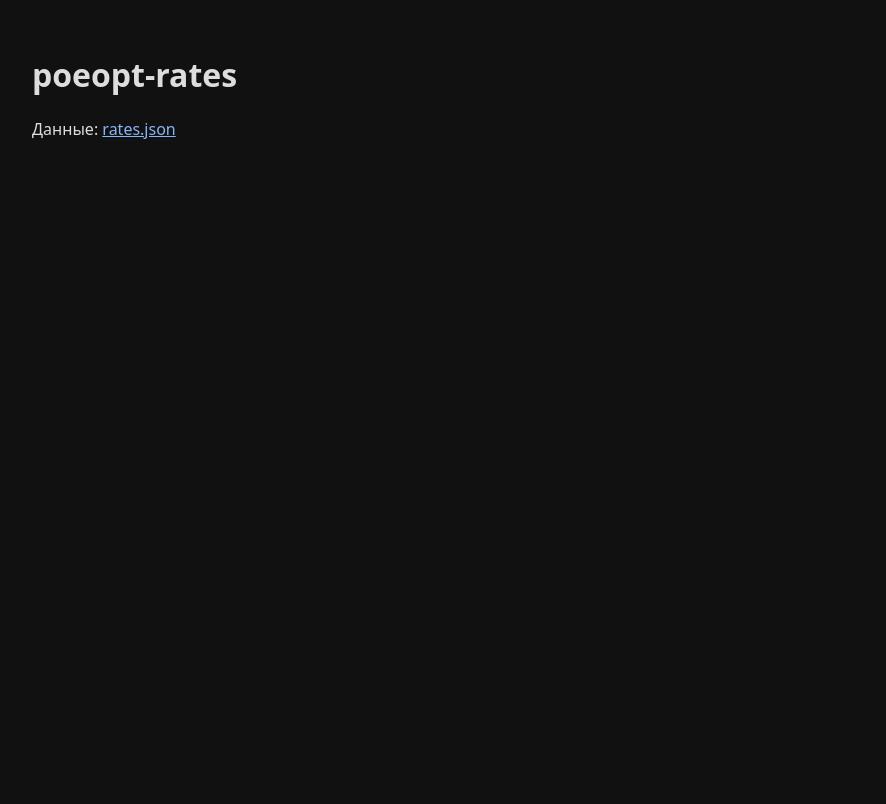
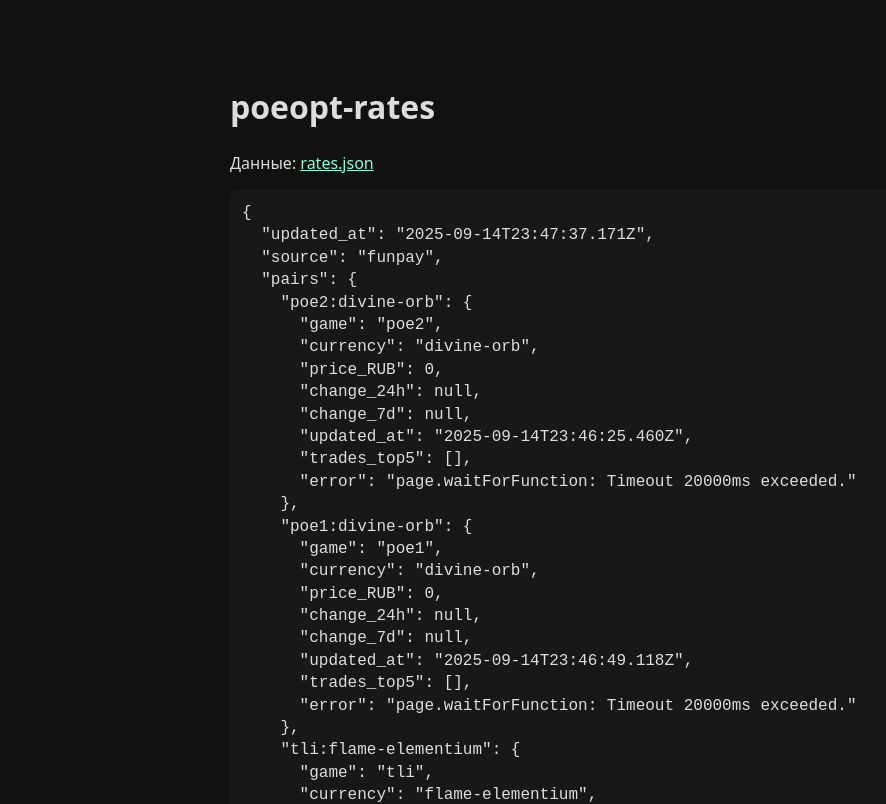
Before and after one commit to poeopt/poeopt-rates, a plain HTML site: page index.html in a window 1280 px wide. Shown: the top 804 px of the page, without its empty margins (0-886 px from the left). Drawn offline with Linux system fonts and the light colour scheme.

Commit message:
Deploying to gh-pages from @ poeopt/poeopt-rates@10b8ac9be9c4f6b81eff2383ac5ecf49bbec5da3 🚀

```diff
--- a/index.html
+++ b/index.html
@@ -1,9 +1,28 @@
-<!doctype html>
-<meta charset="utf-8">
+<!DOCTYPE html>
+<html lang="ru">
+<head>
+<meta charset="utf-8" />
+<meta name="viewport" content="width=device-width,initial-scale=1" />
 <title>poeopt-rates</title>
 <style>
-  body{font-family:system-ui,-apple-system,Segoe UI,Roboto,Arial,sans-serif;background:#111;color:#ddd;padding:24px}
-  a{color:#8ab4f8}
+  body{background:#111;color:#ddd;font:16px/1.4 system-ui,Segoe UI,Roboto,Arial}
+  a{color:#8fd}
+  .box{max-width:820px;margin:48px auto;padding:16px}
+  pre{background:#181818;padding:12px;border-radius:8px;overflow:auto}
 </style>
-<h1>poeopt-rates</h1>
-<p>Данные: <a href="./rates.json">rates.json</a></p>
+</head>
+<body>
+  <div class="box">
+    <h1>poeopt-rates</h1>
+    <p>Данные: <a href="./rates.json">rates.json</a></p>
+    <pre id="json">Загрузка...</pre>
+  </div>
+<script>
+fetch('./rates.json').then(r=>r.json()).then(j=>{
+  document.getElementById('json').textContent = JSON.stringify(j,null,2);
+}).catch(e=>{
+  document.getElementById('json').textContent = 'Ошибка: '+e;
+});
+</script>
+</body>
+</html>
--- a/rates.json
+++ b/rates.json
@@ -1,15 +1,26 @@
 {
-  "updated_at": "2025-09-14T23:00:18.290Z",
+  "updated_at": "2025-09-14T23:47:37.171Z",
   "source": "funpay",
   "pairs": {
-    "le:gold": {
-      "game": "le",
-      "currency": "gold",
+    "poe2:divine-orb": {
+      "game": "poe2",
+      "currency": "divine-orb",
       "price_RUB": 0,
       "change_24h": null,
       "change_7d": null,
-      "updated_at": "2025-09-14T22:59:24.705Z",
-      "trades_top5": []
+      "updated_at": "2025-09-14T23:46:25.460Z",
+      "trades_top5": [],
+      "error": "page.waitForFunction: Timeout 20000ms exceeded."
+    },
+    "poe1:divine-orb": {
+      "game": "poe1",
+      "currency": "divine-orb",
+      "price_RUB": 0,
+      "change_24h": null,
+      "change_7d": null,
+      "updated_at": "2025-09-14T23:46:49.118Z",
+      "trades_top5": [],
+      "error": "page.waitForFunction: Timeout 20000ms exceeded."
     },
     "tli:flame-elementium": {
       "game": "tli",
@@ -17,26 +28,19 @@
       "price_RUB": 0,
       "change_24h": null,
       "change_7d": null,
-      "updated_at": "2025-09-14T22:59:42.236Z",
-      "trades_top5": []
+      "updated_at": "2025-09-14T23:47:13.581Z",
+      "trades_top5": [],
+      "error": "page.waitForFunction: Timeout 20000ms exceeded."
     },
-    "poe2:divine-orb": {
-      "game": "poe2",
-      "currency": "divine-orb",
+    "le:gold": {
+      "game": "le",
+      "currency": "gold",
       "price_RUB": 0,
       "change_24h": null,
       "change_7d": null,
-      "updated_at": "2025-09-14T23:00:00.696Z",
-      "trades_top5": []
-    },
-    "poe1:divine-orb": {
-      "game": "poe1",
-      "currency": "divine-orb",
-      "price_RUB": 0,
-      "change_24h": null,
-      "change_7d": null,
-      "updated_at": "2025-09-14T23:00:18.290Z",
-      "trades_top5": []
+      "updated_at": "2025-09-14T23:47:37.133Z",
+      "trades_top5": [],
+      "error": "page.waitForFunction: Timeout 20000ms exceeded."
     }
   }
 }
```
